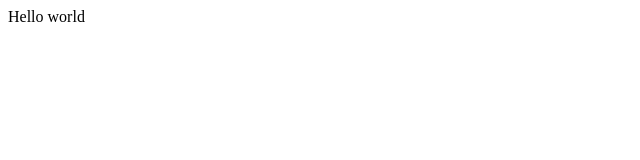
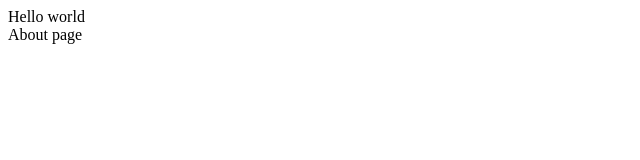
Before and after one commit to devi-1780/airbnb, a plain HTML site: page index.html in a window 1280 px wide. Shown: the full height of the page, 0-640 px from the left. Drawn offline with Linux system fonts and the light colour scheme.

Commit message:
created about page

```diff
--- a/index.html
+++ b/index.html
@@ -7,5 +7,6 @@
 </head>
 <body>
     <div>Hello world</div>
+    <div>About page</div>
 </body>
 </html>
```
